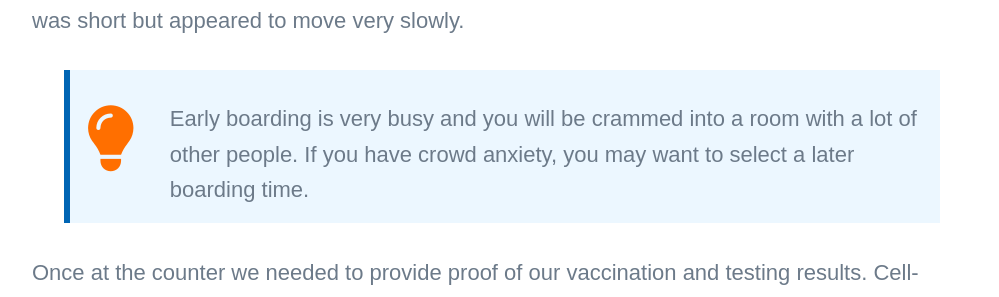
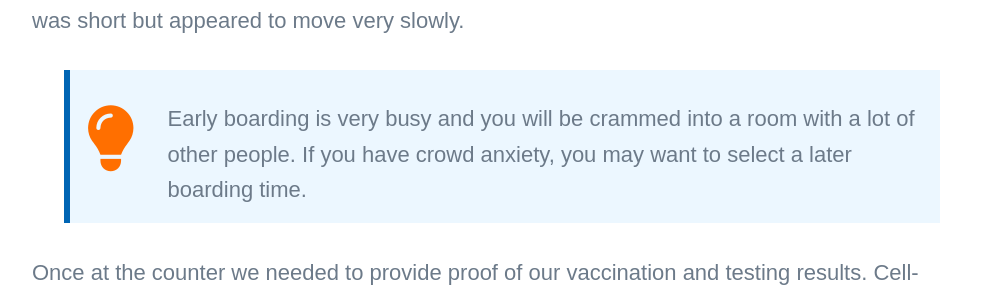
Before and after one commit to bubbafat/bubbafat.github.io, a Jekyll site: the page built from _posts/2022-03-09-travel-note-carnival-magic-february-2022.md, in a window 1280 px wide. Shown: the part 3184-3481 px from the top of the page, without its empty margins (138-1137 px from the left). Built offline with Jekyll 4.4.1, drawn with Linux system fonts in a browser that asks for light colours; nearby versions of some CDN libraries; some web fonts are replaced; comment, search, counter and statistics services are not loaded.

Commit message:
Converting to flex layout

```diff
--- a/_sass/_basic.scss
+++ b/_sass/_basic.scss
@@ -1,4 +1,4 @@
-// - - - - - - - - - - - - - - - - - -
+	// - - - - - - - - - - - - - - - - - -
 
 // Basics
 
@@ -327,8 +327,8 @@
     background-color: #ECF7FF;
     border-left: 6px solid #0065B4;
     padding: 1em 1em 1em 1em;
-    display: grid;
-    grid-template-columns: 1fr 9fr;
+    display: flex;
+    column-gap: 2rem;
     margin: 2em 2em 2em 2em;
 }
 
@@ -339,7 +339,6 @@
 {
    font-family: "Font Awesome 5 Free";
    content: "\f0eb";
-   padding-right: 3px;
    vertical-align: middle;
    font-weight: 900;
    font-size: 3em;
```
